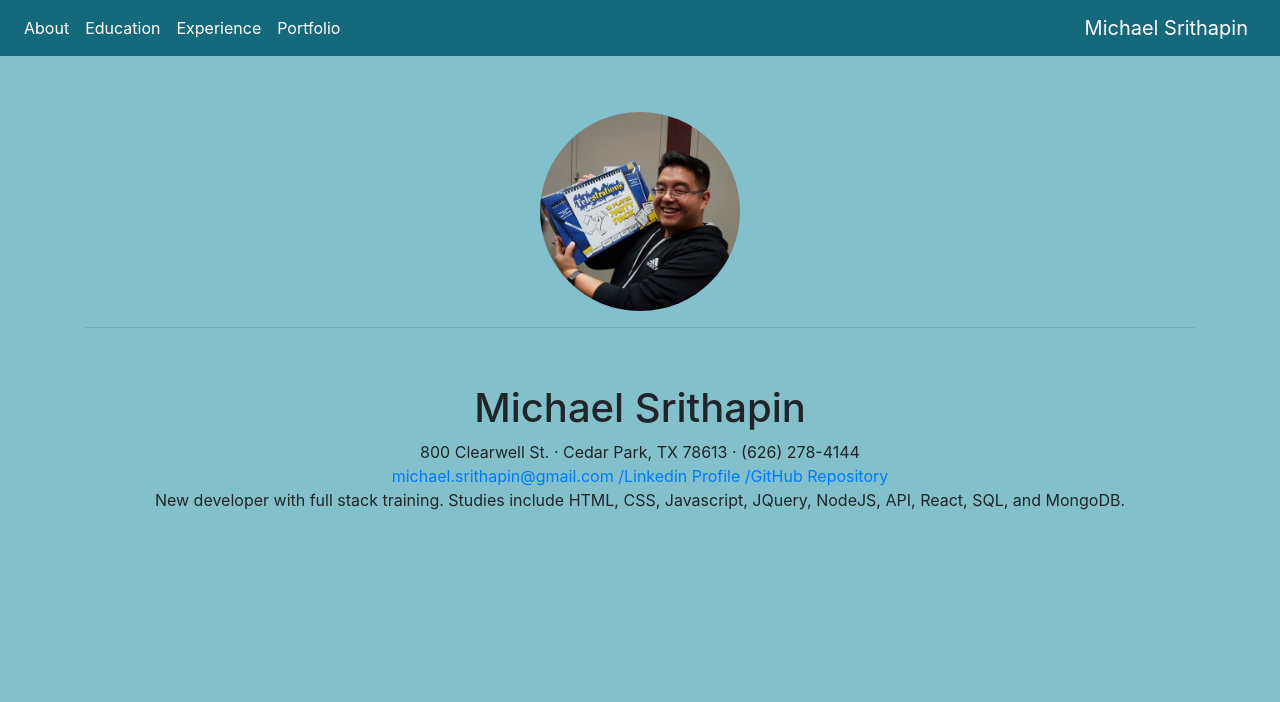
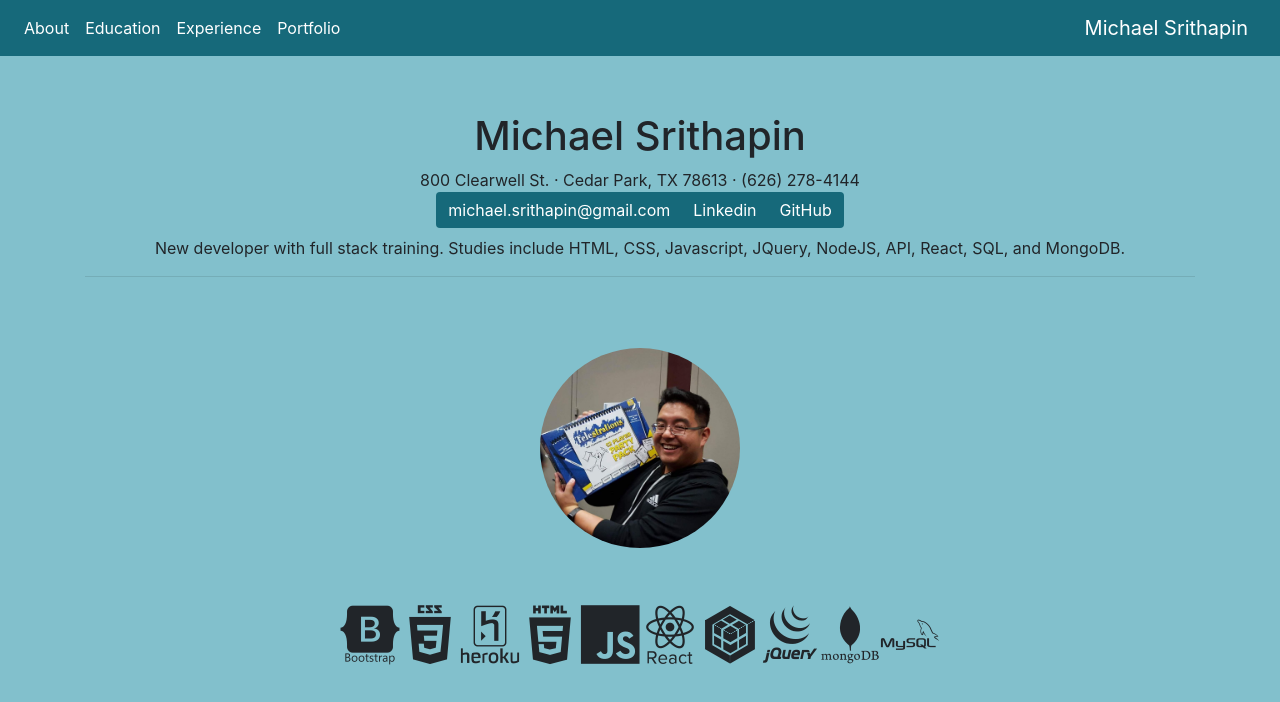
Before and after one commit to Cranekick50/Cranekick50.github.io, a React (Create React App) app: page / in a window 1280 px wide. Shown: the top 702 px of the page. Built offline with nearby package versions, Linux system fonts and the light colour scheme.

Commit message:
added badges, buttons and rearranged about page

```diff
--- a/public/index.html
+++ b/public/index.html
@@ -30,7 +30,10 @@
   integrity="sha384-9aIt2nRpC12Uk9gS9baDl411NQApFmC26EwAOH8WgZl5MYYxFfc+NcPb1dKGj7Sk"
   crossorigin="anonymous"
 />
-    <title>React App</title>
+<link rel="stylesheet" href="https://cdn.jsdelivr.net/gh/konpa/devicon@master/devicon.min.css">
+
+
+<title>React App</title>
   </head>
   <body>
     <noscript>You need to enable JavaScript to run this app.</noscript>
--- a/src/components/About.css
+++ b/src/components/About.css
@@ -5,3 +5,7 @@ body {
 .containers {
     margin-top: 5%;
 }
+
+.button {
+    background-color: "#16697a";
+}
--- a/src/components/About.js
+++ b/src/components/About.js
@@ -1,33 +1,58 @@
 import React from "react";
-import "./About.css"
-import profile from "../images/profile.jpg"
-import { Col, Row, Container, Image } from "react-bootstrap"
-
+import profile from "../images/profile.jpg";
+import {
+  Col,
+  Row,
+  Container,
+  Image,
+  ButtonGroup,
+  Button,
+} from "react-bootstrap";
+import "./About.css";
 
 const About = () => {
   return (
     <Container>
-      <Image src={profile} style={{width: "200px", marginTop: "5%",}} roundedCircle />
-        <hr />
       <div className="containers">
         <h1 className="name">Michael Srithapin</h1>
-            <div className="contactInfo">800 Clearwell St. · Cedar Park, TX 78613 · (626) 278-4144</div>
+        <div className="contactInfo">
+          800 Clearwell St. · Cedar Park, TX 78613 · (626) 278-4144
+        </div>
+
+        <ButtonGroup className="mb-2">
+          <Button href="mailto:michael.srithapin@gmail.com" style={{backgroundColor: "#16697a", border: "black"}}>michael.srithapin@gmail.com</Button>
+          <Button href="https://www.linkedin.com/in/michael-srithapin" style={{backgroundColor: "#16697a", border: "black"}}>Linkedin</Button>
+          <Button href="https://github.com/Cranekick50" style={{backgroundColor: "#16697a", border: "black"}}>GitHub</Button>
+        </ButtonGroup>
+        <p className="aboutText">
+          New developer with full stack training. Studies include HTML, CSS,
+          Javascript, JQuery, NodeJS, API, React, SQL, and MongoDB.
+        </p>
+        <hr />
+      </div>
+      <Image
+        src={profile}
+        style={{ width: "200px", marginTop: "5%" }}
+        roundedCircle
+      />
       <div>
-          <a href="mailto:michael.srithapin@gmail.com">michael.srithapin@gmail.com  /</a>
-          <a href="www.linkedin.com/in/michael-srithapin">Linkedin Profile  /</a>
-          <a href="https://github.com/Cranekick50">GitHub Repository</a>
+          <h1 style={{fontSize: "60px", marginTop: "5%"}}>
+        <i class="devicon-bootstrap-plain-wordmark"/>
+        <i class="devicon-css3-plain-wordmark" />
+        <i class="devicon-heroku-original-wordmark" />
+        <i class="devicon-html5-plain-wordmark" />
+        <i class="devicon-javascript-plain" />
+        <i class="devicon-react-original-wordmark" />
+        <i class="devicon-sequelize-plain" />
+        <i class="devicon-jquery-plain-wordmark" />
+        <i class="devicon-mongodb-plain-wordmark" />
+        <i class="devicon-mysql-plain-wordmark" />
+        </h1>
         </div>
-        <p className="aboutText">New developer with full stack training.  Studies include HTML, CSS, Javascript, JQuery, NodeJS, API, React, SQL, and MongoDB.</p>
-        </div>
-        </Container>
-    )
-}
 
 
-
-
-
-
-
+    </Container>
+  );
+};
 
 export default About;
```
Lines whose indentation alone changed are shown as unchanged.
